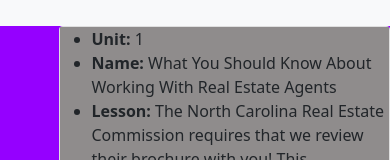
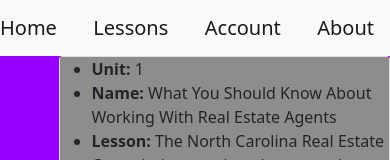
Before and after one commit to jbasquez/projectHomebase, a React (Create React App) app in the folder project-homebase/: page /unit1 in a window 390 px wide. Shown: the top 160 px of the page. Built offline with nearby package versions, Linux system fonts and the light colour scheme.

Commit message:
new navbar mobile ready

```diff
--- a/project-homebase/src/components/navBar.js
+++ b/project-homebase/src/components/navBar.js
@@ -3,17 +3,12 @@
 
 function NavBar(){
     return(
-        <nav className="navbar navbar-expand-sm navbar-light bg-light">
-            <div className="navbar-brand"></div>
-            <div className="collapse navbar-collapse" id="navbarNav">
-                <ul className="navbar-nav">
-                    <Link to="/" className="nav-link">Home</Link>
-                    <Link to="/lessons" className="nav-link">Lessons</Link>
-                    <Link to="/projects" className="nav-link">Account</Link>
-                    <Link to="/about" className="nav-link">About</Link>
-                </ul>
-            </div>
-        </nav>
+        <nav className="navbar navbar-expand-lg navbar-expand-md navbar-expand-sm navbar-light bg-light">
+        <a className="navbar-brand col-lg-1 col-md-1 col-sm-2 col-xs-12" href="/">Home</a>
+        <Link to="/lessons" className="navbar-brand col-lg-1 col-md-1 col-sm-3 col-xs-12">Lessons</Link>
+        <Link to="/projects" className="navbar-brand col-lg-1 col-md-1 col-sm-3 col-xs-12">Account</Link>
+        <Link to="/about" className="navbar-brand col-lg-1 col-md-1 col-sm-3 col-xs-12">About</Link>
+      </nav>
     )
 }
 export default NavBar;
```
